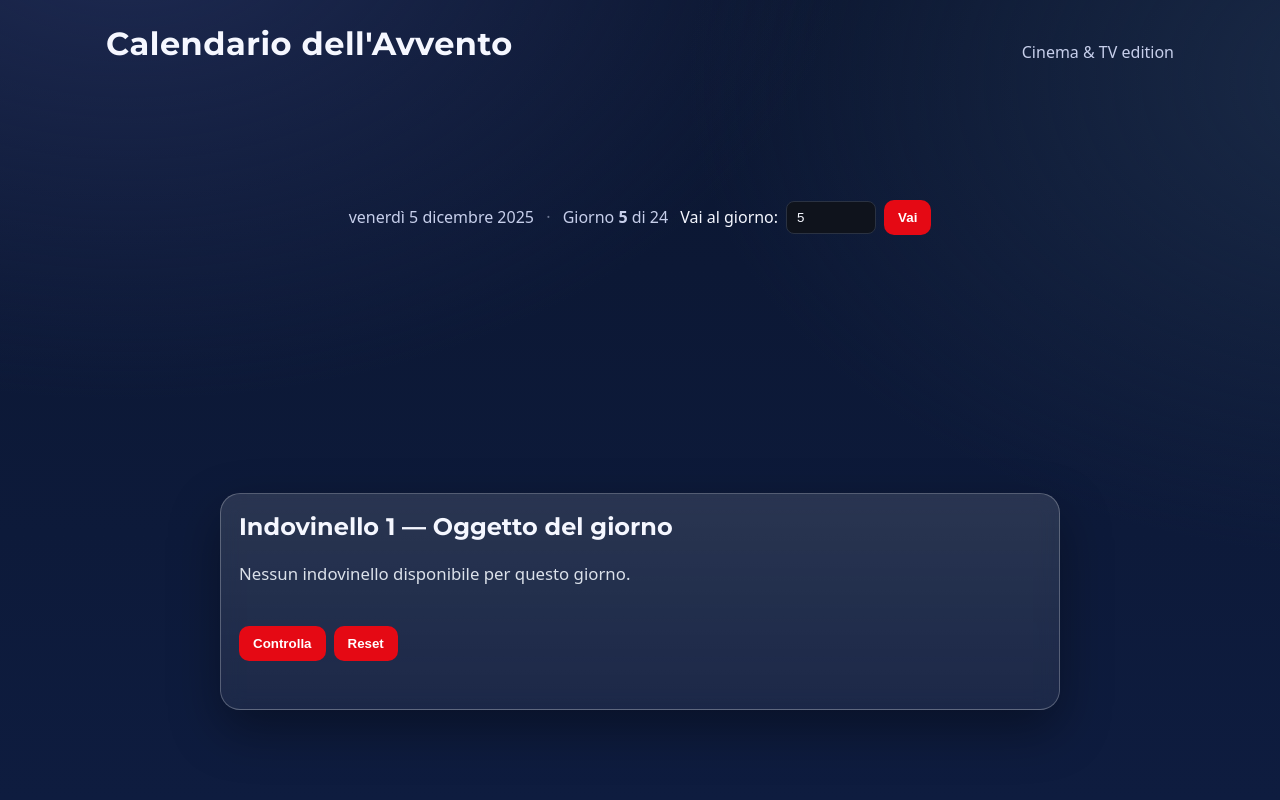
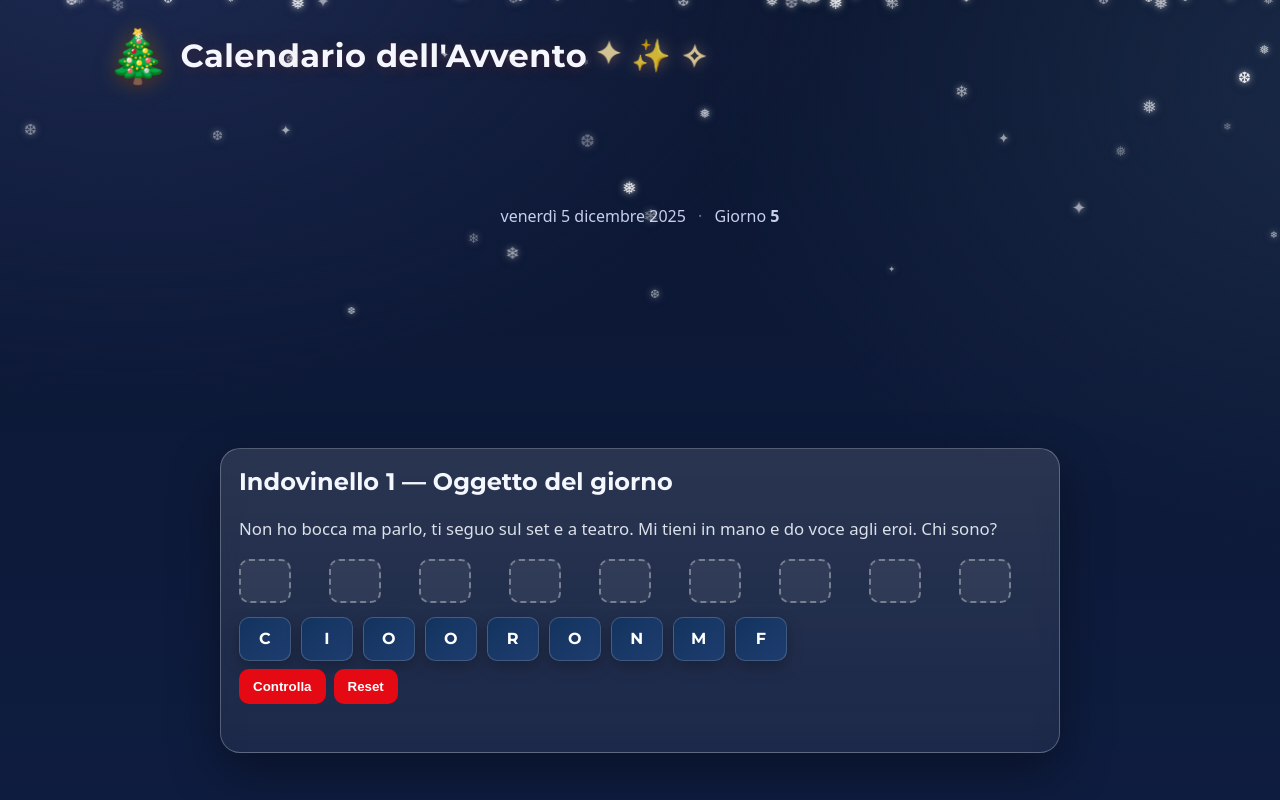
Before and after one commit to Kranidos1/avventonatale, a plain HTML site: page index.html in a window 1280 px wide. Shown: the top 800 px of the page. Drawn offline with Linux system fonts and the light colour scheme.

Commit message:
final result - need to change only advent.json

```diff
--- a/app.js
+++ b/app.js
@@ -3,6 +3,8 @@ const state = {
 	data: null,
 	wordAnswer: '',
 	placeAnswer: '',
+	minDay: null,
+	maxDay: null,
 	letters: [],
 	slotToTileId: new Map(), // slotId -> tileId
 	tileToSlotId: new Map(), // tileId -> slotId
@@ -14,8 +16,8 @@ const state = {
 const els = {
 	dateLabel: document.getElementById('dateLabel'),
 	dayNumber: document.getElementById('dayNumber'),
-	dayOverride: document.getElementById('dayOverride'),
-	goToDayBtn: document.getElementById('goToDayBtn'),
+	snow: document.getElementById('snow'),
+	riddleSection: document.getElementById('riddleSection'),
 	riddleWordText: document.getElementById('riddleWordText'),
 	answerSlots: document.getElementById('answerSlots'),
 	letterBank: document.getElementById('letterBank'),
@@ -29,6 +31,8 @@ const els = {
 	checkPlaceBtn: document.getElementById('checkPlaceBtn'),
 	resetPlaceBtn: document.getElementById('resetPlaceBtn'),
 	placeFeedback: document.getElementById('placeFeedback'),
+	messageSection: document.getElementById('messageSection'),
+	messageText: document.getElementById('messageText'),
 };
 
 function getTodayDayOfAdvent() {
@@ -36,8 +40,21 @@ function getTodayDayOfAdvent() {
 	const isDecember = now.getMonth() === 11; // 0-indexed
 	if (!isDecember) return null;
 	const d = now.getDate();
-	if (d < 1 || d > 24) return null;
+	const min = state.minDay ?? 1;
+	const max = state.maxDay ?? 31;
+	if (d < min || d > max) return null;
 	return d;
+}
+
+function getSeasonPhase() {
+	const now = new Date();
+	if (now.getMonth() !== 11) return 'before';
+	const d = now.getDate();
+	const min = state.minDay ?? 1;
+	const max = state.maxDay ?? 31;
+	if (d < min) return 'before';
+	if (d > max) return 'after';
+	return 'during';
 }
 
 function getUrlOverride() {
@@ -45,7 +62,9 @@ function getUrlOverride() {
 	const dayStr = params.get('day');
 	if (!dayStr) return null;
 	const n = parseInt(dayStr, 10);
-	return Number.isFinite(n) && n >= 1 && n <= 24 ? n : null;
+	const min = state.minDay ?? 1;
+	const max = state.maxDay ?? 31;
+	return Number.isFinite(n) && n >= min && n <= max ? n : null;
 }
 
 async function loadData() {
@@ -56,7 +75,7 @@ async function loadData() {
 	} catch (e) {
 		// Fallback for local file:// testing or if JSON missing
 		return {
-			"1": {
+			"8": {
 				"indovinelloParola": "Sono piccolo e tondo, mi vedi sullo schermo. Se premi play ti porto lontano. Chi sono?",
 				"rispostaParola": "DVD",
 				"indovinelloLuogo": "Dove riposano le storie prima di essere viste? È lì che il dono ti aspetta.",
@@ -73,7 +92,36 @@ function formatDateLabel(d) {
 function setHeaderDay(day) {
 	els.dayNumber.textContent = String(day);
 	els.dateLabel.textContent = formatDateLabel(new Date());
-	els.dayOverride.value = String(day);
+}
+
+function showMessage(text) {
+	if (els.messageSection) {
+		els.messageText.textContent = text;
+		els.messageSection.classList.remove('hidden');
+	}
+	if (els.riddleSection) els.riddleSection.classList.add('hidden');
+	els.secondRiddleSection.classList.add('hidden');
+	els.dayNumber.textContent = '—';
+	// cleanup URL day param if present (avoid confusion)
+	const params = new URLSearchParams(location.search);
+	if (params.has('day')) {
+		params.delete('day');
+		history.replaceState(null, '', `${location.pathname}${params.toString() ? '?' + params.toString() : ''}`);
+	}
+}
+
+function computeAdventBoundsFromData() {
+	const keys = Object.keys(state.data ?? {})
+		.map(k => parseInt(k, 10))
+		.filter(n => Number.isFinite(n) && n >= 1 && n <= 31)
+		.sort((a, b) => a - b);
+	if (keys.length === 0) {
+		state.minDay = null;
+		state.maxDay = null;
+		return;
+	}
+	state.minDay = keys[0];
+	state.maxDay = keys[keys.length - 1];
 }
 
 function shuffle(array) {
@@ -300,6 +348,11 @@ function checkPlace() {
 }
 
 function hydrateDay(day) {
+	// ensure message section hidden when showing a day
+	if (els.messageSection) els.messageSection.classList.add('hidden');
+	// ensure riddle section visible
+	if (els.riddleSection) els.riddleSection.classList.remove('hidden');
+
 	const record = state.data?.[String(day)];
 	if (!record) {
 		els.riddleWordText.textContent = 'Nessun indovinello disponibile per questo giorno.';
@@ -338,10 +391,6 @@ function goToDay(day) {
 }
 
 function wireEvents() {
-	els.goToDayBtn.addEventListener('click', () => {
-		const n = parseInt(els.dayOverride.value, 10);
-		if (Number.isFinite(n) && n >= 1 && n <= 24) goToDay(n);
-	});
 	els.checkAnswerBtn.addEventListener('click', () => {
 		if (checkFirstRiddle()) revealSecondRiddle();
 	});
@@ -353,10 +402,60 @@ function wireEvents() {
 async function init() {
 	wireEvents();
 	state.data = await loadData();
-	const override = getUrlOverride();
-	const today = getTodayDayOfAdvent();
-	const initial = override ?? today ?? 1;
-	goToDay(initial);
+	computeAdventBoundsFromData();
+	// No configured days
+	if (state.minDay == null || state.maxDay == null) {
+		showMessage('Calendario non configurato. Aggiungi giorni in data/advent.json.');
+		createSnowflakes(120);
+		return;
+	}
+	const phase = getSeasonPhase();
+	if (phase !== 'during') {
+		if (phase === 'before') {
+			showMessage(`Ci vediamo dal ${state.minDay} dicembre! 🎄`);
+		} else {
+			showMessage(`Il calendario si è concluso (fino al ${state.maxDay} dicembre). Buone Feste! ✨`);
+		}
+	} else {
+		// Allow override ONLY during 8–25
+		const override = getUrlOverride();
+		const today = getTodayDayOfAdvent();
+		const initial = override ?? today ?? state.minDay;
+		goToDay(initial);
+	}
+	createSnowflakes(120);
 }
 
 init();
+
+// --- Snow generation ---
+function createSnowflakes(count = 120) {
+	if (!els.snow) return;
+	const symbols = ['❄', '❅', '❆', '✦'];
+	for (let i = 0; i < count; i++) {
+		const wrap = document.createElement('div');
+		wrap.className = 'flake-wrap';
+		const flake = document.createElement('div');
+		flake.className = 'flake';
+		flake.textContent = symbols[Math.floor(Math.random() * symbols.length)];
+		// Random props
+		const left = Math.random() * 100; // vw
+		const size = 8 + Math.random() * 10; // px
+		const opacity = 0.35 + Math.random() * 0.6;
+		const fallDur = 10 + Math.random() * 12; // s
+		const delay = Math.random() * 10; // s
+		const swayDur = 4 + Math.random() * 6; // s
+		const swayDelay = Math.random() * 6; // s
+		// Apply
+		flake.style.setProperty('--left', left + 'vw');
+		flake.style.setProperty('--size', size + 'px');
+		flake.style.setProperty('--opacity', opacity.toFixed(2));
+		flake.style.setProperty('--fallDur', fallDur + 's');
+		flake.style.setProperty('--delay', delay + 's');
+		wrap.style.setProperty('--swayDur', swayDur + 's');
+		wrap.style.setProperty('--swayDelay', swayDelay + 's');
+		wrap.style.left = left + 'vw';
+		wrap.appendChild(flake);
+		els.snow.appendChild(wrap);
+	}
+}
--- a/data/advent.json
+++ b/data/advent.json
@@ -1,17 +1,11 @@
 {
-    "1": {
-        "indovinelloParola": "Cosa piace a Giovanni?",
-        "rispostaParola": "Cazzo",
-        "indovinelloLuogo": "Cosa guarda giovanni nel corridoio?",
-        "rispostaLuogo": "SAN CIRO"
-    },
-    "2": {
+    "5": {
         "indovinelloParola": "Non ho bocca ma parlo, ti seguo sul set e a teatro. Mi tieni in mano e do voce agli eroi. Chi sono?",
         "rispostaParola": "MICROFONO",
         "indovinelloLuogo": "Dove si siede il pubblico di casa per le maratone di serie?",
         "rispostaLuogo": "DIVANO"
     },
-    "3": {
+    "10": {
         "indovinelloParola": "Batto e inizia la magia, segno le scene e tengo il tempo. Chi sono?",
         "rispostaParola": "CIAK",
         "indovinelloLuogo": "Dove si appendono i costumi tra una scena e l’altra?",
--- a/index.html
+++ b/index.html
@@ -10,22 +10,22 @@
 	<link rel="stylesheet" href="./style.css">
 </head>
 <body>
+	<div id="snow" aria-hidden="true"></div>
 	<header class="site-header">
-		<h1>Calendario dell'Avvento</h1>
-		<p class="subtitle">Cinema & TV edition</p>
+		<h1><span class="tree-icon" aria-hidden="true">🎄</span> Calendario dell'Avvento <span class="stars" aria-hidden="true">✦ ✨ ✧</span></h1>
 	</header>
 
 	<main class="container">
+		<section id="messageSection" class="card hidden">
+			<h2>Calendario dell'Avvento</h2>
+			<p id="messageText" class="riddle-text"></p>
+		</section>
+
 		<section class="day-picker">
 			<div class="day-info">
 				<span id="dateLabel"></span>
 				<span class="sep">·</span>
-				<span>Giorno <strong id="dayNumber">—</strong> di 24</span>
-			</div>
-			<div class="override">
-				<label for="dayOverride">Vai al giorno:</label>
-				<input id="dayOverride" type="number" min="1" max="24" inputmode="numeric">
-				<button id="goToDayBtn" type="button">Vai</button>
+				<span>Giorno <strong id="dayNumber">—</strong></span>
 			</div>
 		</section>
 
--- a/style.css
+++ b/style.css
@@ -30,10 +30,33 @@ body {
 	font-family: Montserrat, sans-serif;
 	font-weight: 700;
 	letter-spacing: .5px;
+	display: inline-flex;
+	align-items: center;
+	gap: 10px;
+	text-shadow: 0 2px 12px rgba(229, 9, 20, .15), 0 0 24px rgba(212, 175, 55, .12);
 }
 .subtitle {
 	color: var(--muted);
 	margin-top: 6px;
+}
+.tree-icon {
+	font-size: 1.6em;
+	filter: drop-shadow(0 2px 6px rgba(0,0,0,.35)) drop-shadow(0 0 10px rgba(212,175,55,.25));
+	animation: treeGlow 2.2s ease-in-out infinite alternate;
+}
+.stars {
+	font-size: 0.95em;
+	color: #ffe9a8;
+	filter: drop-shadow(0 0 6px rgba(255, 233, 168, .35));
+	animation: twinkle 2.8s ease-in-out infinite;
+}
+@keyframes treeGlow {
+	from { transform: translateY(0); }
+	to { transform: translateY(-1px); }
+}
+@keyframes twinkle {
+	0%, 100% { opacity: .7; transform: rotate(0deg) scale(1); }
+	50% { opacity: 1; transform: rotate(6deg) scale(1.1); }
 }
 
 .container {
@@ -174,6 +197,41 @@ body {
 	text-align: center;
 	color: var(--muted);
 	padding: 20px 12px 40px;
+}
+
+/* Snow overlay */
+#snow {
+	position: fixed;
+	inset: 0;
+	pointer-events: none;
+	overflow: hidden;
+	z-index: 10;
+}
+.flake-wrap {
+	position: absolute;
+	left: 0;
+	animation: sway var(--swayDur, 6s) ease-in-out var(--swayDelay, 0s) infinite alternate;
+	will-change: transform;
+}
+.flake {
+	position: absolute;
+	top: -10px;
+	left: var(--left, 0);
+	font-size: var(--size, 10px);
+	opacity: var(--opacity, .9);
+	color: #ffffff;
+	text-shadow: 0 0 6px rgba(255,255,255,.7), 0 0 12px rgba(255,255,255,.35);
+	filter: drop-shadow(0 2px 6px rgba(0,0,0,.25));
+	animation: snowfall var(--fallDur, 12s) linear var(--delay, 0s) infinite;
+	will-change: transform, top;
+}
+@keyframes snowfall {
+	from { top: -10px; }
+	to { top: 110vh; }
+}
+@keyframes sway {
+	from { transform: translateX(-18px); }
+	to { transform: translateX(18px); }
 }
 
 .sr-only {
```
